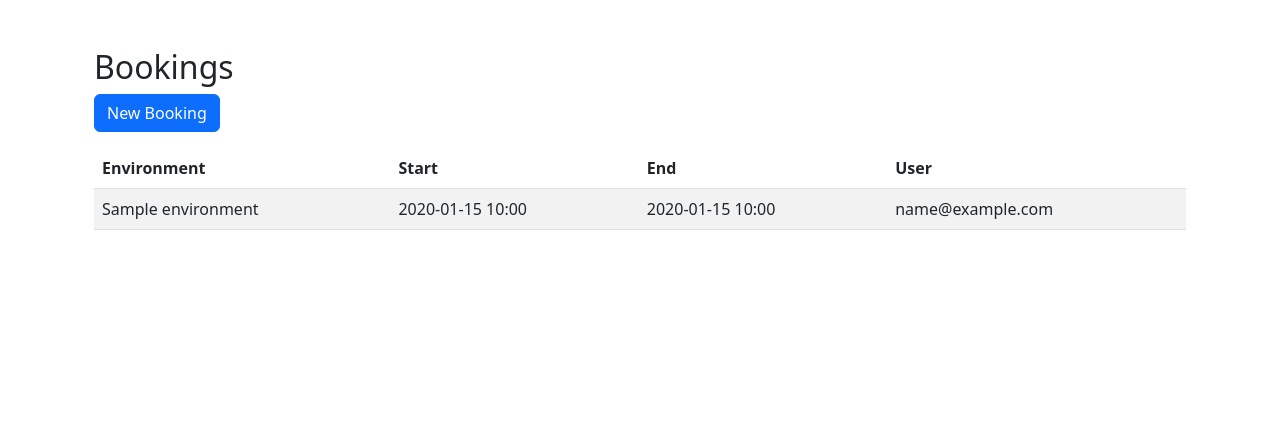
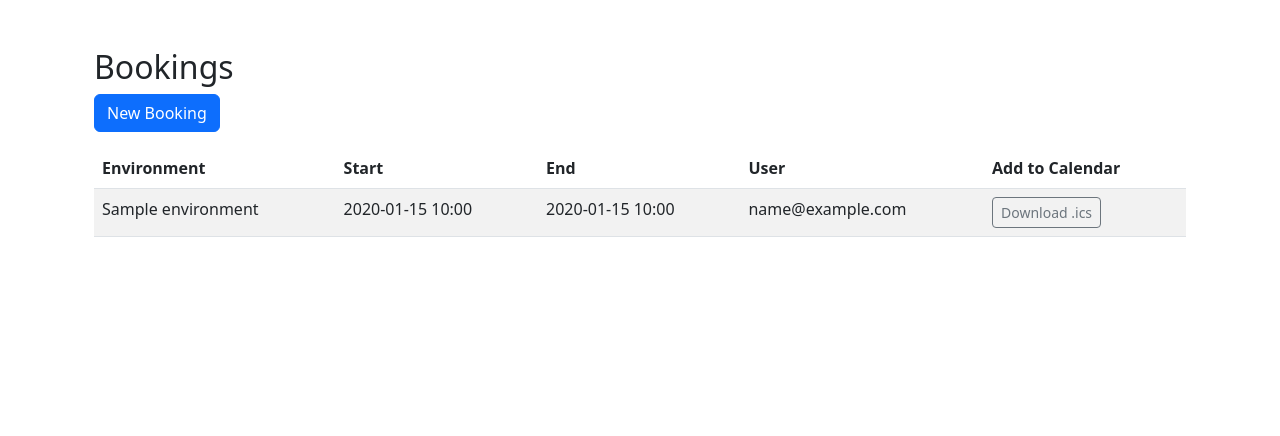
Before and after one commit to Mansim1/env-booker, a Flask app: page /bookings/ in a window 1280 px wide. Shown: the part 56-492 px from the top of the page. Run offline with Flask 3, Linux system fonts and the light colour scheme; a user stored in the database is signed in; tables that the repository leaves empty hold one stand-in row (values such as "Sample post").

Commit message:
TEAC-233: Added Calender booking

```diff
--- a/app/bookings/routes.py
+++ b/app/bookings/routes.py
@@ -1,5 +1,6 @@
+from datetime import datetime
 from flask import (
-    Blueprint, render_template, redirect, url_for, flash, abort, request
+    Blueprint, Response, render_template, redirect, url_for, flash, abort, request
 )
 from flask_login import login_required, current_user
 from markupsafe import Markup
@@ -229,3 +230,51 @@ def accept_series_suggestion():
 
     flash(f"Series booking confirmed: {result} slots for {env.name}.", "success")
     return redirect(url_for("bookings.list_bookings"))
+
+@bookings_bp.route("/<int:booking_id>/download", methods=["GET"])
+@login_required
+def download_ics(booking_id):
+    """
+    Generate a valid .ics file for booking_id and serve it as an attachment.
+    Only the booking owner (or an admin) may download.
+    """
+    booking = db.session.get(Booking, booking_id)
+    if booking is None:
+        abort(404)
+
+    # Only allow the owning user or an admin to download
+    if not (current_user.role == "admin" or booking.user_id == current_user.id):
+        abort(403)
+
+    # Build iCalendar content
+    # UID: booking-<id>@easyenvbooker.local
+    # DTSTAMP: now in UTC, formatted as YYYYMMDDTHHMMSSZ
+    # DTSTART/DTEND: booking.start/end in local time, formatted as YYYYMMDDTHHMMSS
+    now_utc = datetime.utcnow().strftime("%Y%m%dT%H%M%SZ")
+
+    dtstart = booking.start.strftime("%Y%m%dT%H%M%S")
+    dtend = booking.end.strftime("%Y%m%dT%H%M%S")
+    env_name = booking.environment.name
+
+    ics_lines = [
+        "BEGIN:VCALENDAR",
+        "VERSION:2.0",
+        "PRODID:-//EasyEnvBooker//BookingCalendar//EN",
+        "BEGIN:VEVENT",
+        f"UID:booking-{booking.id}@easyenvbooker.local",
+        f"DTSTAMP:{now_utc}",
+        f"DTSTART:{dtstart}",
+        f"DTEND:{dtend}",
+        f"SUMMARY:Booking for {env_name}",
+        "END:VEVENT",
+        "END:VCALENDAR",
+        ""
+    ]
+    ics_content = "\r\n".join(ics_lines)
+
+    filename = f"booking-{booking.id}.ics"
+    headers = {
+        "Content-Disposition": f"attachment; filename={filename}",
+        "Content-Type": "text/calendar; charset=utf-8"
+    }
+    return Response(ics_content, headers=headers)
--- a/app/templates/bookings/list.html
+++ b/app/templates/bookings/list.html
@@ -17,6 +17,7 @@
             {% if current_user.role == "admin" %}
               <th>User</th>
             {% endif %}
+            <th>Add to Calendar</th>
           </tr>
         </thead>
         <tbody>
@@ -28,6 +29,14 @@
             {% if current_user.role == "admin" %}
               <td>{{ b.user.email }}</td>
             {% endif %}
+            <td>
+              <a
+                href="{{ url_for('bookings.download_ics', booking_id=b.id) }}"
+                class="btn btn-sm btn-outline-secondary"
+              >
+                Download .ics
+              </a>
+            </td>
           </tr>
           {% endfor %}
         </tbody>
```
